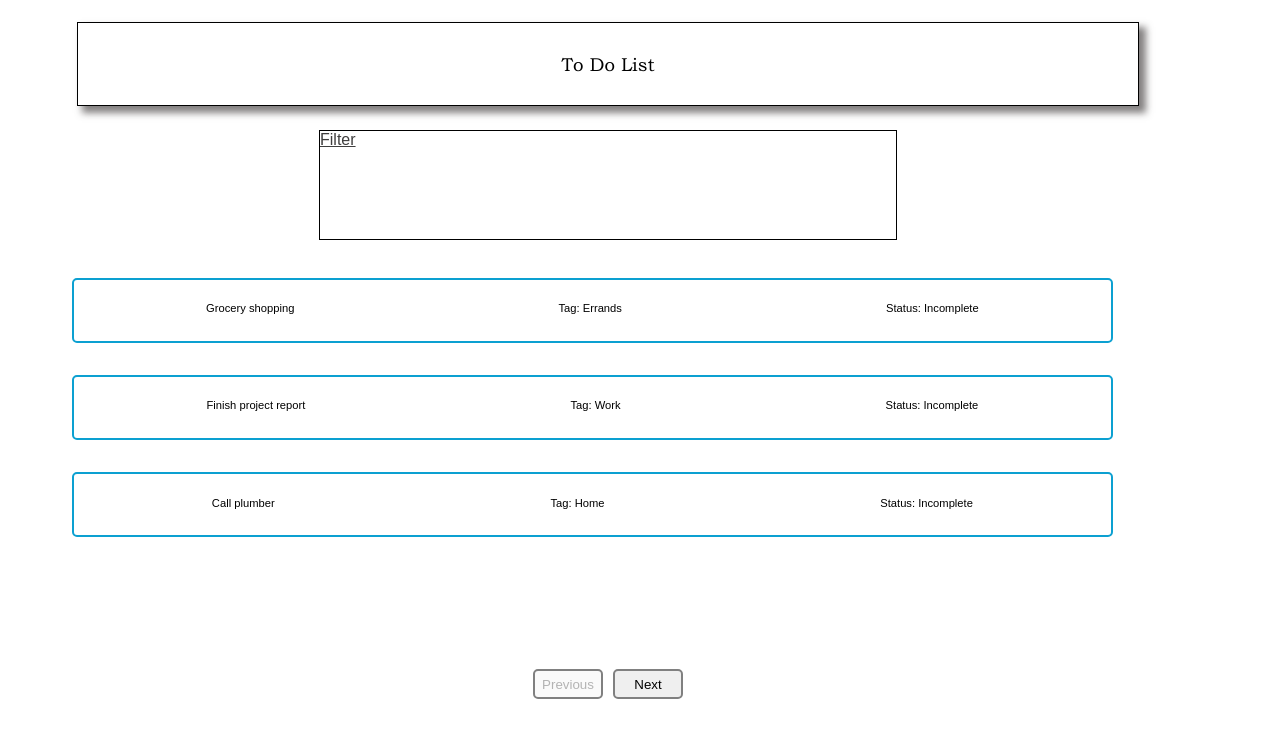
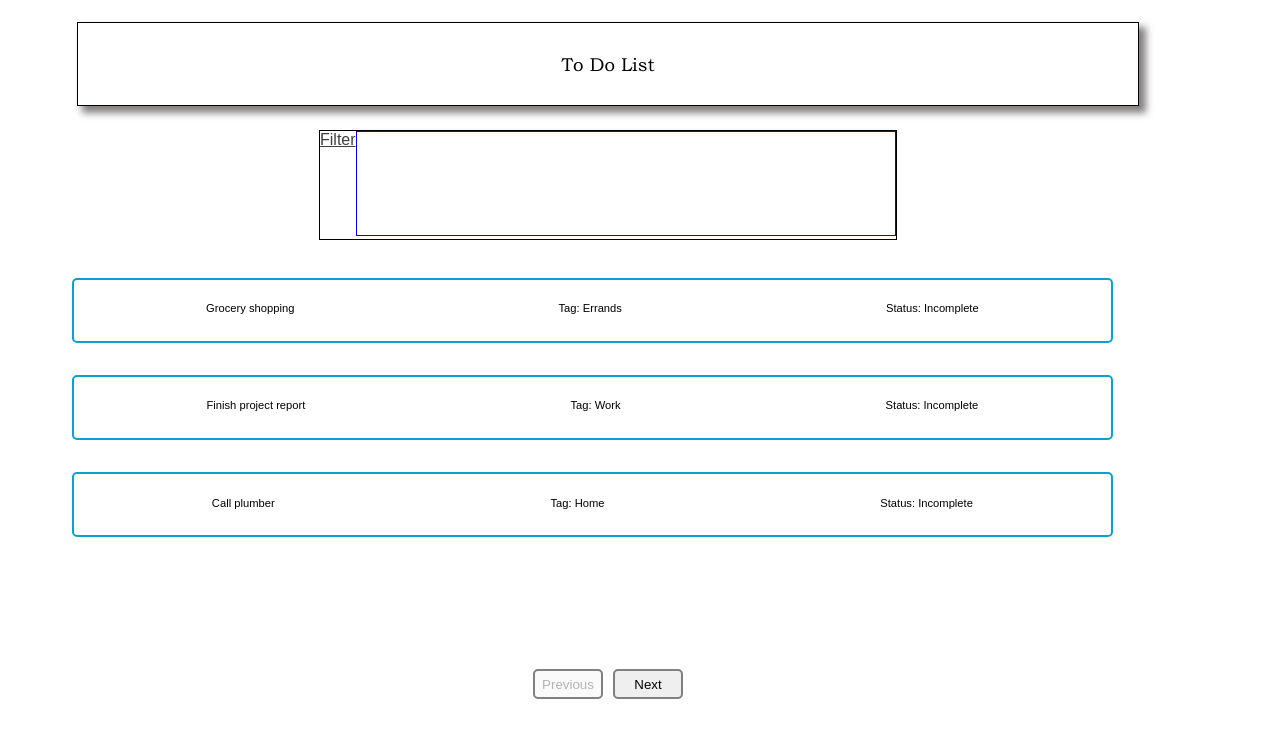
Before and after one commit to NatsuDrag9/todo-list-app, a React (Vite) app: page / in a window 1280 px wide. Both pictures are taken after a click on the link "Filter". Shown: the top 738 px of the page. Built offline with nearby package versions, Linux system fonts and the light colour scheme.

Commit message:
Implemented filter elements display when clicked

```diff
--- a/src/components/TodoList.tsx
+++ b/src/components/TodoList.tsx
@@ -40,8 +40,7 @@ const TodoList = () => {
       >
         <a onClick={() => setIsFilterClicked(!isFilterClicked)}>Filter</a>
         <div
-          className="filter-elements"
-          style={{ display: "none" }}
+          className={`filter-elements ${isFilterClicked ? "" : "hide"}`}
           data-testid="filter-elements"
         ></div>
       </div>
--- a/src/components/todoList.scss
+++ b/src/components/todoList.scss
@@ -42,9 +42,16 @@
     height: 15%;
   }
 
-  /* .filter-elements {
-  display: none;
-} */
+  .filter-elements.hide {
+    display: none;
+  }
+
+  .filter-elements {
+    display: flex;
+    width: 100%;
+    height: 95%;
+    border: 1px solid blue;
+  }
 
   .task-wrapper {
     width: 100%;
```
Also changed, not shown: 1 other file (tests, documents, lock files or other folders).
